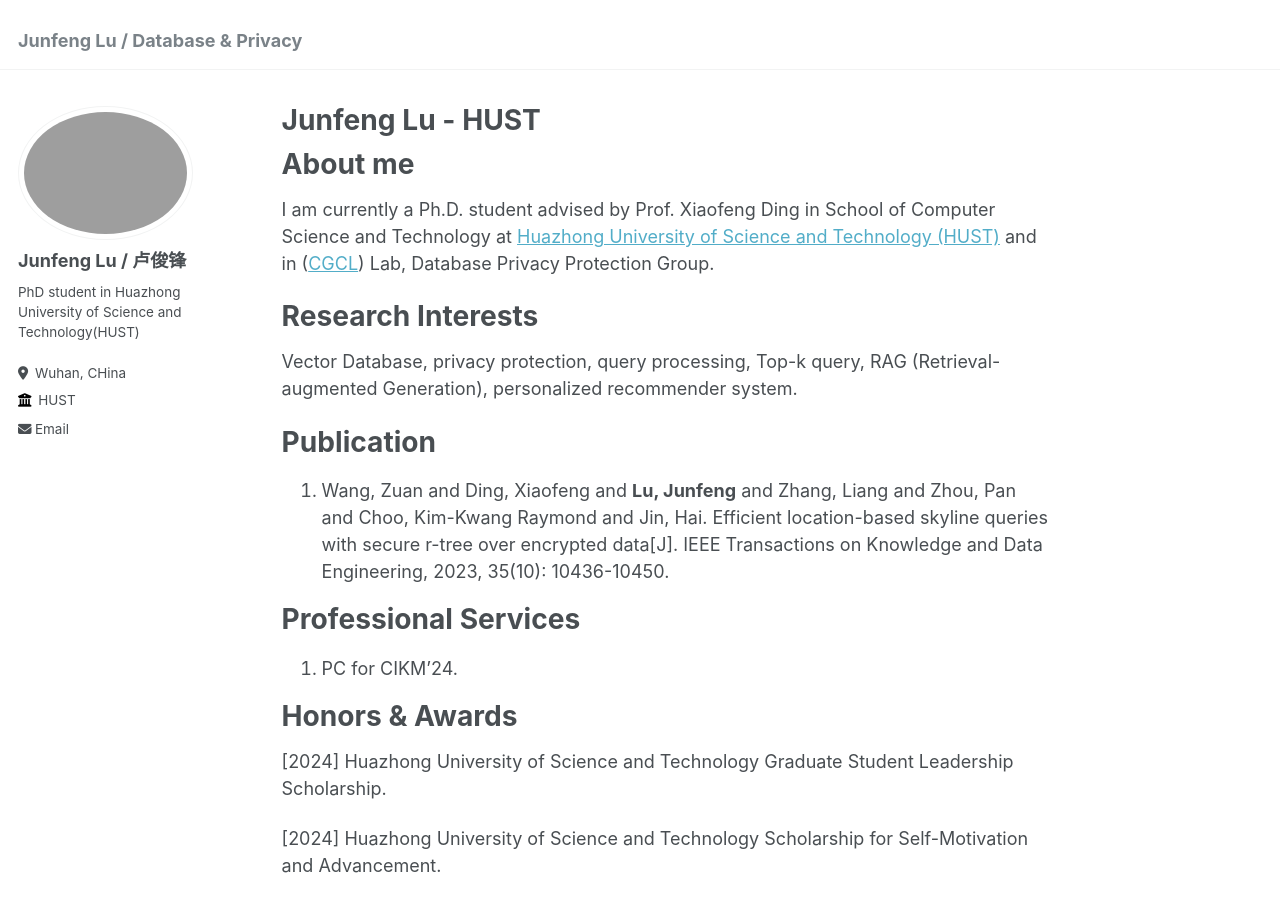
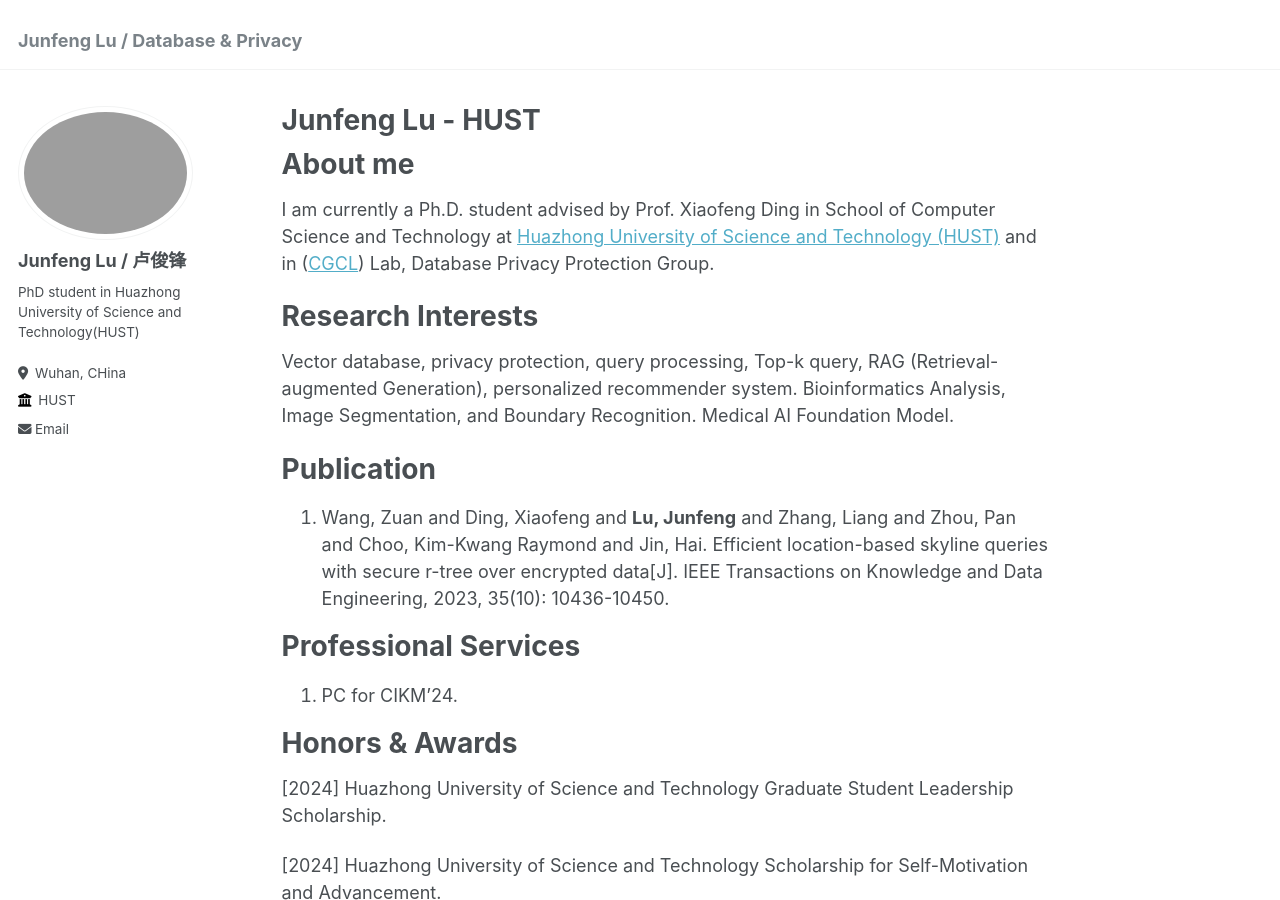
Before and after one commit to richardlujunfeng/richardloo, a Jekyll site: the page built from _pages/about.md, in a window 1280 px wide and 900 px high. Built offline with Jekyll 4.4.1, drawn with Linux system fonts in a browser that asks for light colours.

Commit message:
Update about.md

```diff
--- a/_pages/about.md
+++ b/_pages/about.md
@@ -13,7 +13,7 @@ I am currently a Ph.D. student advised by Prof. Xiaofeng Ding in School of Compu
 
 # Research Interests
 
-Vector Database, privacy protection, query processing, Top-k query, RAG (Retrieval-augmented Generation), personalized recommender system.
+Vector database, privacy protection, query processing, Top-k query, RAG (Retrieval-augmented Generation), personalized recommender system. Bioinformatics Analysis, Image Segmentation, and Boundary Recognition. Medical AI Foundation Model.
 
 # Publication
 
```
